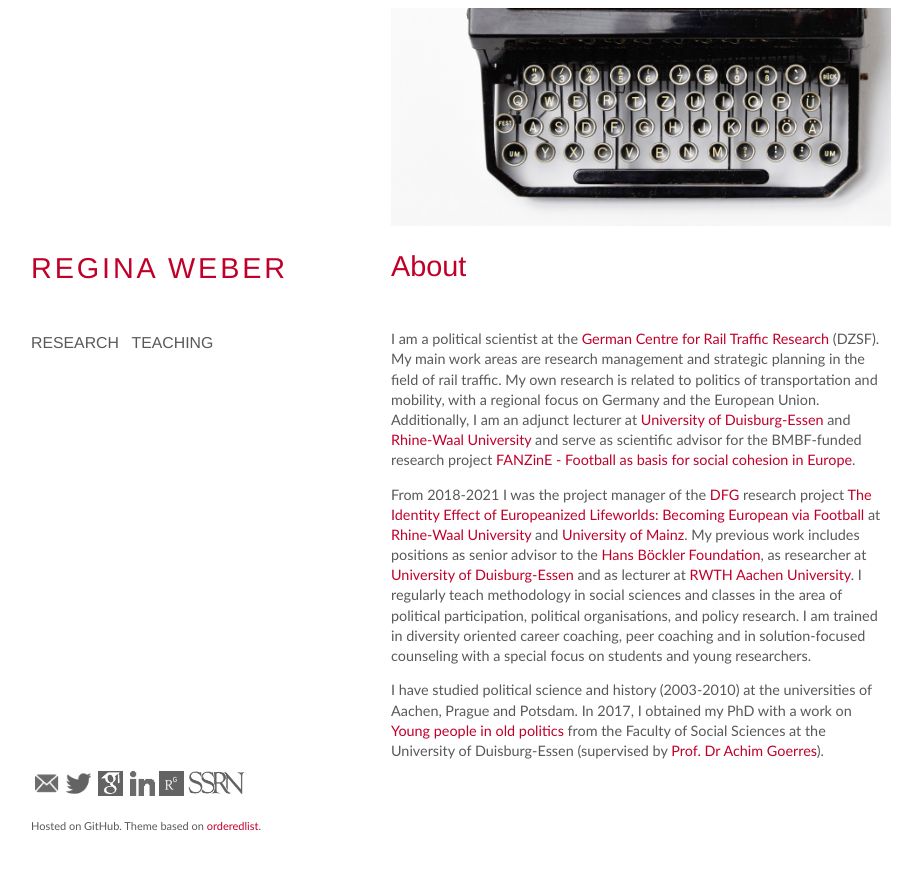
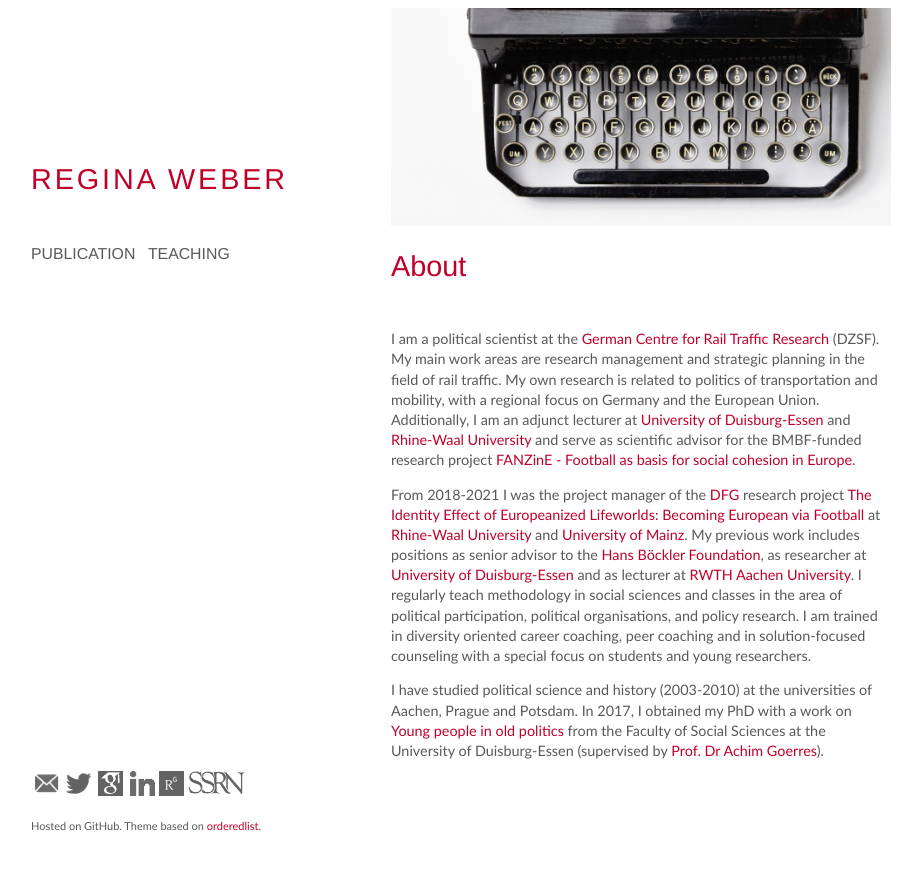
Before and after one commit to robertocabreratapia/robertocabreratapia.github.io, a Jekyll site: the page built from index.html, in a window 1280 px wide. Shown: the top 869 px of the page, without its empty margins (179-1101 px from the left). Built offline with Jekyll 4.4.1, drawn with Linux system fonts in a browser that asks for light colours.

Commit message:
Update default.html

```diff
--- a/_layouts/default.html
+++ b/_layouts/default.html
@@ -4,18 +4,19 @@
     <meta charset="utf-8">
     <title>Regina Weber</title>
     <link rel="stylesheet" href="css/main.css">
-    <meta name="viewport" content="width=device-width">
+    <!-- <meta name="viewport" content="width=device-width"> -->
   </head>
   <body>
     <div class="wrapper">
       <header>
 
+        <!-- <p>&nbsp;</p>
         <p>&nbsp;</p>
-        <p>&nbsp;</p>
-        <p>&nbsp;</p>
+        <p>&nbsp;</p> -->
         <h1><a href="/">REGINA WEBER</a></h1>
-        <ul><li><a href="research.html">RESEARCH</a></li>
-          <!-- <li><a href="publication.html">PUBLICATION</a></li> -->
+        <ul>
+          <!-- <li><a href="research.html">RESEARCH</a></li> -->
+          <li><a href="publication.html">PUBLICATION</a></li>
           <li><a href="teaching.html">TEACHING</a></li>
         </ul>
         <br/><br>
```
